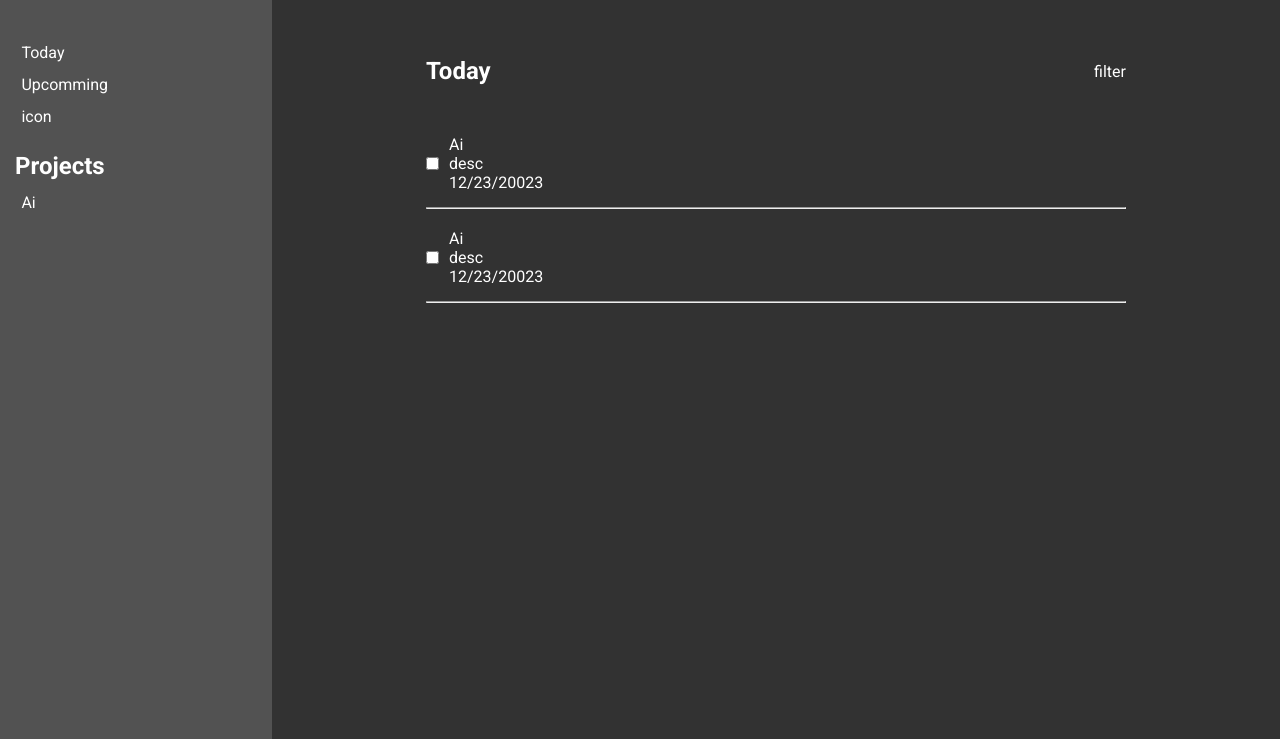
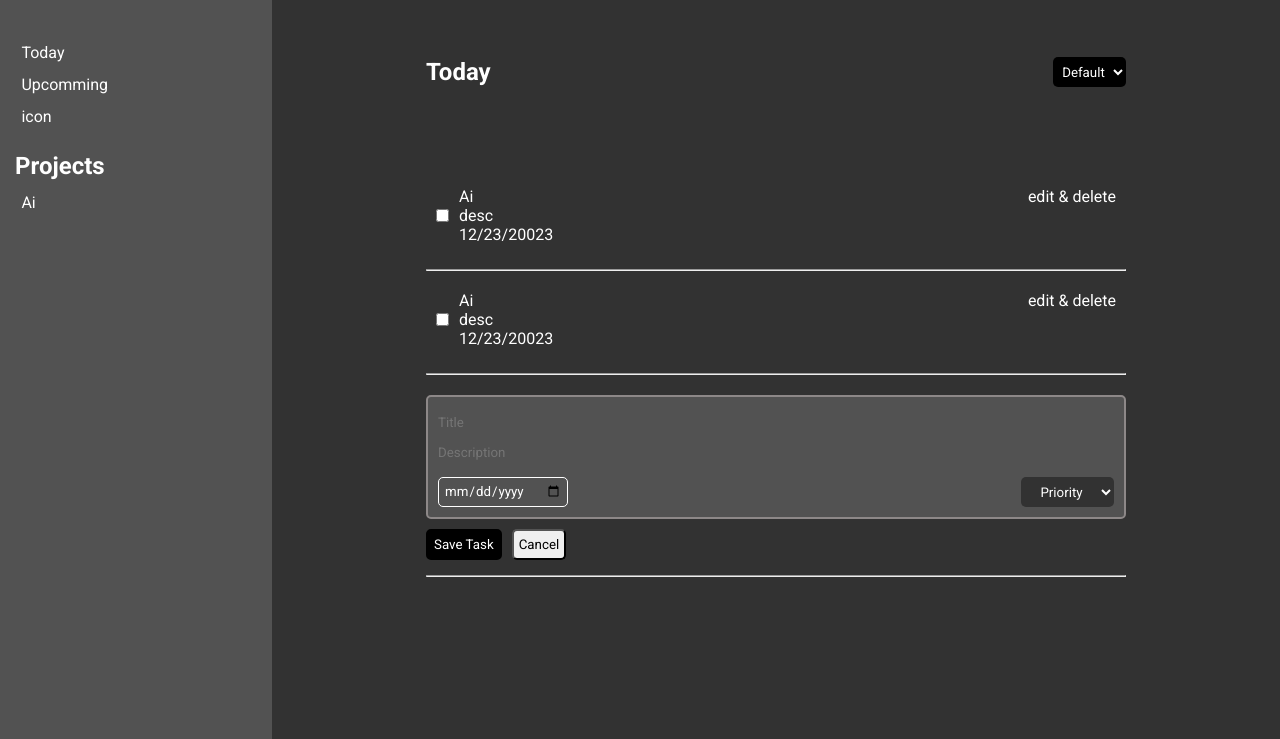
Before and after one commit to higgsboson909/todo-list, a plain HTML site: page index.html in a window 1280 px wide. Shown: the part 61-800 px from the top of the page. Drawn offline with Linux system fonts and the light colour scheme.

Commit message:
Finish UI look

```diff
--- a/index.html
+++ b/index.html
@@ -42,9 +42,11 @@
                         Today
                     </h2>
 
-                    <div class="filter">
-                        filter
-                    </div>
+                    <select name="list-priority" id="list-priority">
+                        <option value="l1">Default</option>
+                        <option value="l2">Date</option>
+                        <option value="l3">Priority</option>
+                    </select>
 
                 </div>
 
@@ -53,7 +55,12 @@
                         <li class="item">
                             <input type="checkbox" name="list">
                             <div class="item-detail">
-                                <div class="item-title">Ai</div>
+                                <div class="title-line">
+                                    <div class="item-title">Ai</div>
+                                    <div class="edit-delete">
+                                        edit & delete
+                                    </div>
+                                </div>
                                 <div class="description">desc</div>
                                 <div class="date">12/23/20023</div>
                             </div>
@@ -62,12 +69,40 @@
                         <li class="item">
                             <input type="checkbox" name="list">
                             <div class="item-detail">
-                                <div class="item-title">Ai</div>
+                                 <div class="title-line">
+                                    <div class="item-title">Ai</div>
+                                    <div class="edit-delete">
+                                        edit & delete
+                                    </div>
+                                </div>
+
                                 <div class="description">desc</div>
                                 <div class="date">12/23/20023</div>
                             </div>
                         </li>
                         <hr>
+                        <div class="edit">
+                            <div class="edit-detail">
+                                <input type="text" name="title" placeholder="Title">
+                                <input type="text" name="description" placeholder="Description">
+                                <div class="date-priority">
+                                    <input type="date" name="date" value="dd / mm / yyyy" id="date">
+                                    <select name="task-priority" id="priority">
+                                        <option value="">Priority</option>
+                                        <option value="p1">priority 1</option>
+                                        <option value="p2">priority 2</option>
+                                        <option value="p3">priority 3</option>
+                                        <option value="p4">priority 4</option>
+                                    </select>
+                                </div>
+                        </div>
+                            <div class="save-line">
+                                <button class="save">Save Task</button>
+                                <button class="cancel">Cancel</button>
+                            </div>
+                       <hr>
+
+
 
 
                     </ul>
--- a/styles.css
+++ b/styles.css
@@ -81,13 +81,25 @@ body, html {
     align-items: center;
     margin-top: 20px;
     text-align: center;
-    margin-bottom: 30px;
+    margin-bottom: 80px;
+}
+
+#list-priority {
+    text-align: center;
+    padding: 5px;
+    border: 0;
+    border-radius: 5px;
+    height: 30px;
+    background-color: #000;
+    text-align: center;
+
+
 }
 
 .container div {
     display: flex;
 }
-.todo-items{
+.todo-items, .item-edit{
     width: 100%;
 }
 .items-list {
@@ -95,6 +107,13 @@ body, html {
     display: flex;
     flex: 1 1 auto;
     flex-direction: column;
+
+}
+.item-detail {
+    width: 100%;
+}
+.item input[type="checkbox"] {
+    padding: 0;
 }
 .items-list hr {
     margin-top: 15px;
@@ -103,9 +122,100 @@ body, html {
     display: flex;
     gap: 10px;
     /* border: 2px solid grey; */
+    margin-top: 10px;
+    padding: 10px;
+}
+.item:hover {
+   background-color: black;
+   border-radius: 10px;
+}
+.title-line {
+    width: 100%;
+    display: flex;
+    flex-direction: row;
+    justify-content: space-between;
+    align-items: center;
+}
+.edit {
+    display: flex;
+    flex-direction: column;
+    border-radius: 10px;
     margin-top: 20px;
+}
+.edit-delete {
+    text-align: left;
+}
+
+.edit-detail input{
+    background-color: #525252;
+    height: 30px;
+    border: 1px gray;
+    width: 100%;
+
+}
+
+.edit-detail input:focus {
+    outline: none;
+    box-shadow: none;
+    border: 0;
+}
+
+.edit-detail {
+    background-color: #525252;
+    display: flex;
+    flex-direction: column;
+    width: 100%;
+    border: 2px solid rgb(141, 136, 136);
+    border-radius: 5px;
+    padding: 10px;
 }
 .item-detail {
     display: flex;
+    width: 100%;
     flex-direction: column;
 }
+
+#date {
+    margin-top: 10px;
+    max-width:min-content;
+    padding: 5px;
+    border: 1px white solid;
+    border-radius: 5px;
+}
+
+.date-priority {
+    display: flex;
+    align-items: center;
+    justify-content: space-between;
+}
+
+#priority {
+    margin-top: 10px;
+    padding: 0 10px;
+    outline: none;
+    border: 0;
+    border-radius: 5px;
+    height: 30px;
+    background-color: #323232;
+    text-align: center;
+
+}
+
+.save-line {
+    padding-top: 10px;
+    border-radius: 5px;
+    display: flex;
+    gap: 10px;
+}
+.save {
+    background-color: #000;
+    border: solid black;
+    border-radius: 5px;
+    padding: 5px;
+    color: white;
+}
+.cancel {
+    padding: 5px;
+    border-radius: 5px;
+    color: black
+}
```
